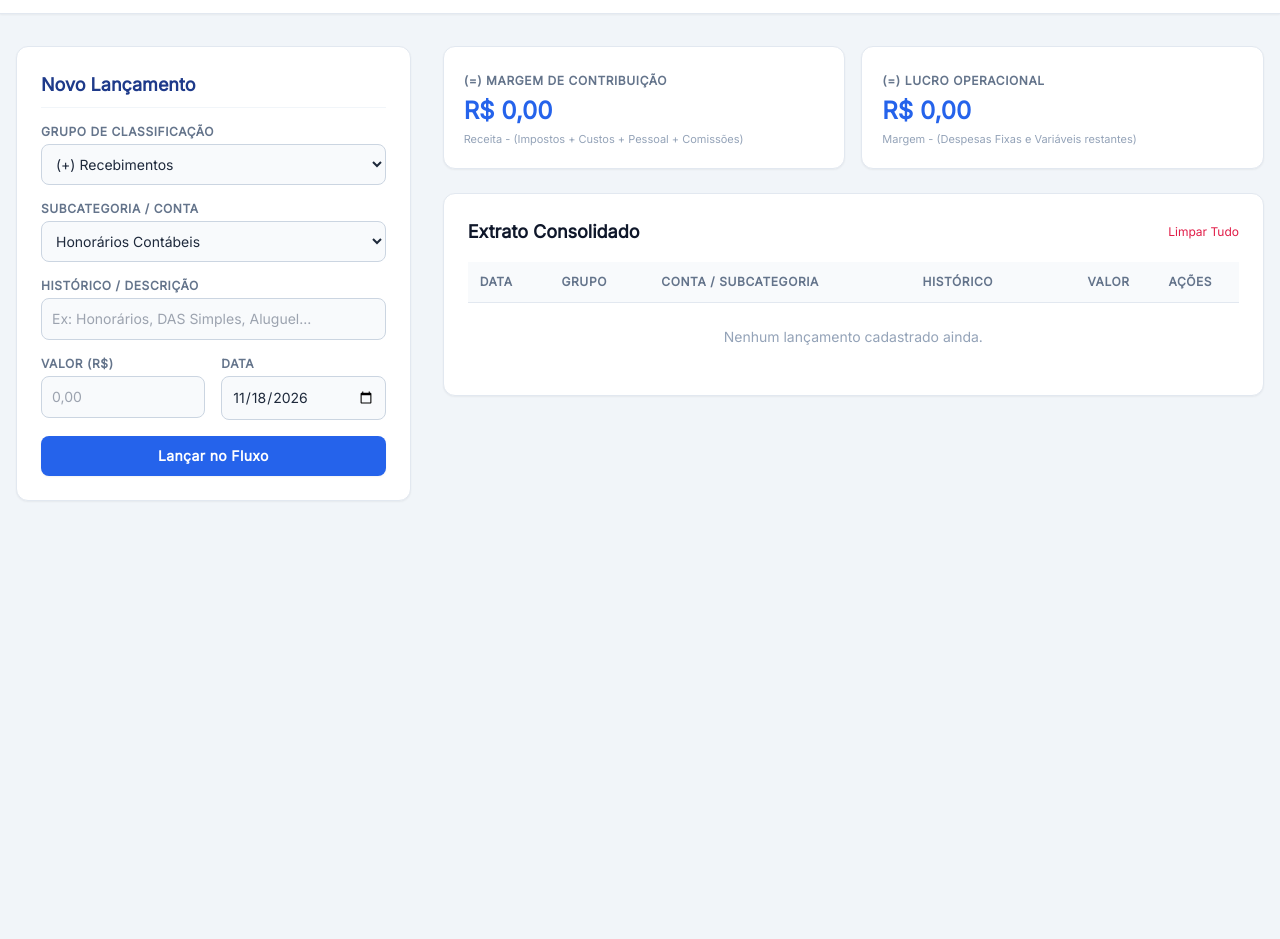
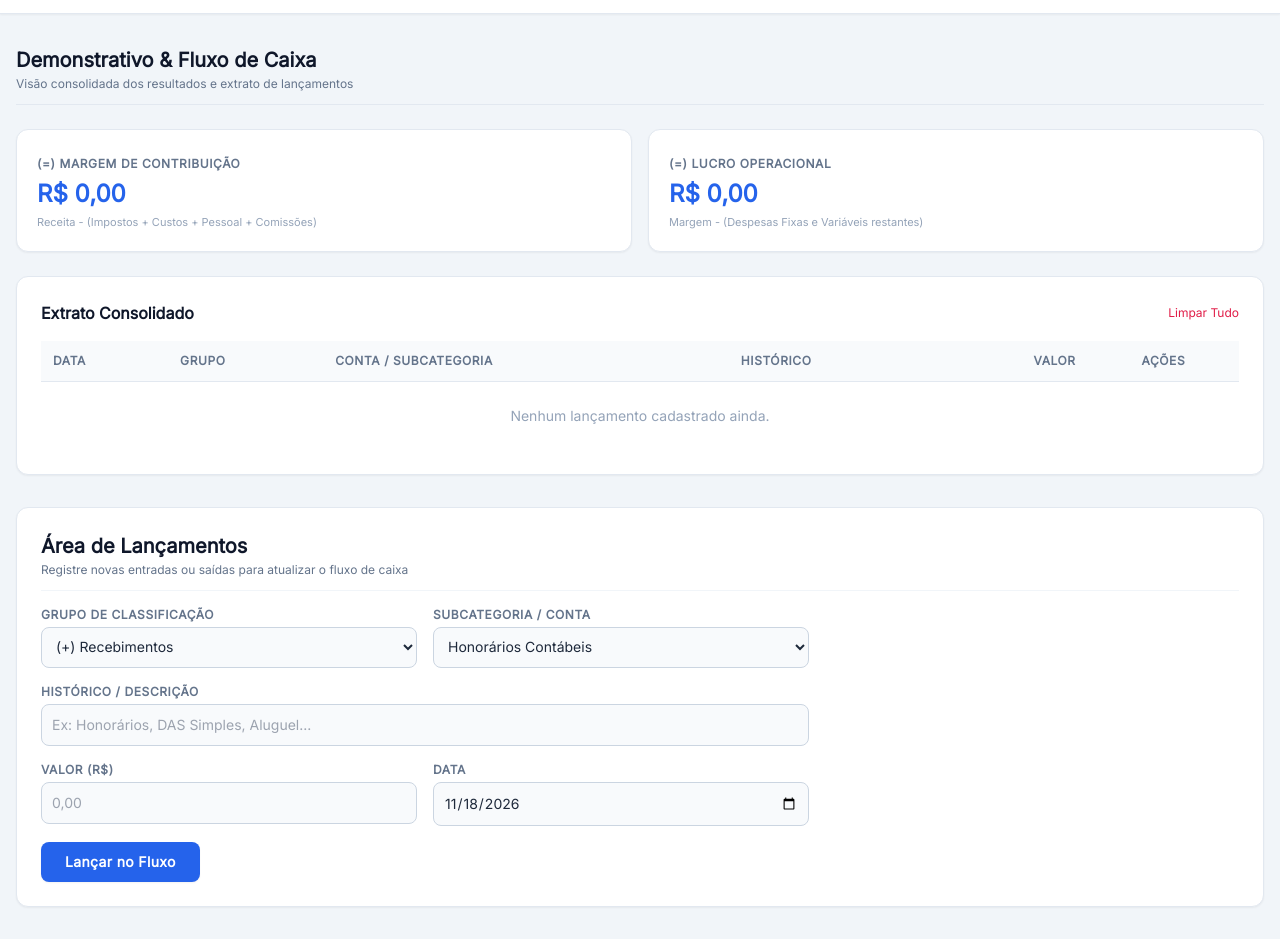
Before and after one commit to 60838269346/AMF-FLUXO-DE-CAIXA-, a plain HTML site: page index.html in a window 1280 px wide. Shown: the part 51-990 px from the top of the page. Before the commit the page ends 800 px from the top, so only its background shows below. Drawn offline with nearby package versions, Linux system fonts and the light colour scheme.

Commit message:
Update index.html

```diff
--- a/index.html
+++ b/index.html
@@ -22,61 +22,19 @@
         </div>
     </header>
 
-    <!-- Main Container -->
-    <main class="max-w-7xl mx-auto px-4 py-8 grid grid-cols-1 lg:grid-cols-3 gap-8">
+    <!-- Main Container com Layout em Blocos Separados -->
+    <main class="max-w-7xl mx-auto px-4 py-8 space-y-8">
 
-        <!-- Formulário de Lançamento -->
-        <section class="bg-white border border-slate-200 rounded-xl p-6 shadow-sm h-fit">
-            <h2 class="text-lg font-semibold text-blue-900 mb-4 pb-2 border-b border-slate-100">Novo Lançamento</h2>
+        <!-- BLOCO 1: VISUALIZAÇÃO DO FLUXO DE CAIXA E DRE (PRIMEIRO) -->
+        <section class="space-y-6">
+            <div class="flex items-center justify-between border-b border-slate-200 pb-3">
+                <div>
+                    <h2 class="text-xl font-bold text-slate-900">Demonstrativo & Fluxo de Caixa</h2>
+                    <p class="text-xs text-slate-500 mt-0.5">Visão consolidada dos resultados e extrato de lançamentos</p>
+                </div>
+            </div>
 
-            <form id="formLancamento" class="space-y-4">
-                <div>
-                    <label class="block text-xs uppercase tracking-wider text-slate-500 font-semibold mb-1">Grupo de Classificação</label>
-                    <select id="tipo" class="w-full bg-slate-50 border border-slate-300 rounded-lg p-2.5 text-sm focus:border-blue-500 focus:ring-1 focus:ring-blue-500 focus:outline-none text-slate-800" onchange="atualizarSubcategorias()" required>
-                        <option value="Recebimento">(+) Recebimentos</option>
-                        <option value="Imposto">(-) Impostos</option>
-                        <option value="Custo Direto">(-) Custo Direto</option>
-                        <option value="Despesa Pessoal">(-) Despesa com Pessoal</option>
-                        <option value="Comissao">(-) Comissões Comerciais Diretas</option>
-                        <option value="Despesa Comercial">(-) Despesas Comerciais</option>
-                        <option value="Despesa Administrativa">(-) Despesas Administrativas</option>
-                        <option value="Outras Despesas">(-) Outras Despesas Variáveis</option>
-                    </select>
-                </div>
-
-                <div>
-                    <label class="block text-xs uppercase tracking-wider text-slate-500 font-semibold mb-1">Subcategoria / Conta</label>
-                    <select id="subcategoria" class="w-full bg-slate-50 border border-slate-300 rounded-lg p-2.5 text-sm focus:border-blue-500 focus:ring-1 focus:ring-blue-500 focus:outline-none text-slate-800" required>
-                        <!-- Preenchido dinamicamente via JS -->
-                    </select>
-                </div>
-
-                <div>
-                    <label class="block text-xs uppercase tracking-wider text-slate-500 font-semibold mb-1">Histórico / Descrição</label>
-                    <input type="text" id="descricao" placeholder="Ex: Honorários, DAS Simples, Aluguel..." class="w-full bg-slate-50 border border-slate-300 rounded-lg p-2.5 text-sm focus:border-blue-500 focus:ring-1 focus:ring-blue-500 focus:outline-none text-slate-800" required>
-                </div>
-
-                <div class="grid grid-cols-2 gap-4">
-                    <div>
-                        <label class="block text-xs uppercase tracking-wider text-slate-500 font-semibold mb-1">Valor (R$)</label>
-                        <input type="number" step="0.01" id="valor" placeholder="0,00" class="w-full bg-slate-50 border border-slate-300 rounded-lg p-2.5 text-sm focus:border-blue-500 focus:ring-1 focus:ring-blue-500 focus:outline-none text-slate-800" required>
-                    </div>
-                    <div>
-                        <label class="block text-xs uppercase tracking-wider text-slate-500 font-semibold mb-1">Data</label>
-                        <input type="date" id="data" class="w-full bg-slate-50 border border-slate-300 rounded-lg p-2.5 text-sm focus:border-blue-500 focus:ring-1 focus:ring-blue-500 focus:outline-none text-slate-800" required>
-                    </div>
-                </div>
-
-                <button type="submit" class="w-full bg-blue-600 hover:bg-blue-700 text-white font-semibold py-2.5 rounded-lg transition-colors text-sm tracking-wide shadow-sm mt-2">
-                    Lançar no Fluxo
-                </button>
-            </form>
-        </section>
-
-        <!-- Relatório e Listagem -->
-        <section class="lg:col-span-2 space-y-6">
-
-            <!-- Cards de Indicadores (DRE Gerencial) -->
+            <!-- Cards de Indicadores -->
             <div class="grid grid-cols-1 md:grid-cols-2 gap-4">
                 <div class="bg-white border border-slate-200 p-5 rounded-xl shadow-sm">
                     <span class="text-xs text-slate-500 uppercase tracking-wider font-semibold">(=) Margem de Contribuição</span>
@@ -90,10 +48,10 @@
                 </div>
             </div>
 
-            <!-- Tabela de Lançamentos -->
+            <!-- Tabela de Extrato Consolidado -->
             <div class="bg-white border border-slate-200 rounded-xl p-6 shadow-sm overflow-hidden">
                 <div class="flex justify-between items-center mb-4">
-                    <h2 class="text-lg font-semibold text-slate-900">Extrato Consolidado</h2>
+                    <h3 class="text-md font-semibold text-slate-900">Extrato Consolidado</h3>
                     <button onclick="limparDados()" class="text-xs text-rose-600 hover:underline font-medium">Limpar Tudo</button>
                 </div>
                 <div class="overflow-x-auto">
@@ -114,8 +72,61 @@
                     </table>
                 </div>
             </div>
+        </section>
 
+        <!-- BLOCO 2: LOCAL DE LANÇAMENTO (SEGUNDO) -->
+        <section class="bg-white border border-slate-200 rounded-xl p-6 shadow-sm">
+            <div class="border-b border-slate-100 pb-3 mb-4">
+                <h2 class="text-xl font-bold text-slate-900">Área de Lançamentos</h2>
+                <p class="text-xs text-slate-500 mt-0.5">Registre novas entradas ou saídas para atualizar o fluxo de caixa</p>
+            </div>
+
+            <form id="formLancamento" class="space-y-4 max-w-3xl">
+                <div class="grid grid-cols-1 md:grid-cols-2 gap-4">
+                    <div>
+                        <label class="block text-xs uppercase tracking-wider text-slate-500 font-semibold mb-1">Grupo de Classificação</label>
+                        <select id="tipo" class="w-full bg-slate-50 border border-slate-300 rounded-lg p-2.5 text-sm focus:border-blue-500 focus:ring-1 focus:ring-blue-500 focus:outline-none text-slate-800" onchange="atualizarSubcategorias()" required>
+                            <option value="Recebimento">(+) Recebimentos</option>
+                            <option value="Imposto">(-) Impostos</option>
+                            <option value="Custo Direto">(-) Custo Direto</option>
+                            <option value="Despesa Pessoal">(-) Despesa com Pessoal</option>
+                            <option value="Comissao">(-) Comissões Comerciais Diretas</option>
+                            <option value="Despesa Comercial">(-) Despesas Comerciais</option>
+                            <option value="Despesa Administrativa">(-) Despesas Administrativas</option>
+                            <option value="Outras Despesas">(-) Outras Despesas Variáveis</option>
+                        </select>
+                    </div>
+
+                    <div>
+                        <label class="block text-xs uppercase tracking-wider text-slate-500 font-semibold mb-1">Subcategoria / Conta</label>
+                        <select id="subcategoria" class="w-full bg-slate-50 border border-slate-300 rounded-lg p-2.5 text-sm focus:border-blue-500 focus:ring-1 focus:ring-blue-500 focus:outline-none text-slate-800" required>
+                            <!-- Preenchido dinamicamente via JS -->
+                        </select>
+                    </div>
+                </div>
+
+                <div>
+                    <label class="block text-xs uppercase tracking-wider text-slate-500 font-semibold mb-1">Histórico / Descrição</label>
+                    <input type="text" id="descricao" placeholder="Ex: Honorários, DAS Simples, Aluguel..." class="w-full bg-slate-50 border border-slate-300 rounded-lg p-2.5 text-sm focus:border-blue-500 focus:ring-1 focus:ring-blue-500 focus:outline-none text-slate-800" required>
+                </div>
+
+                <div class="grid grid-cols-1 md:grid-cols-2 gap-4">
+                    <div>
+                        <label class="block text-xs uppercase tracking-wider text-slate-500 font-semibold mb-1">Valor (R$)</label>
+                        <input type="number" step="0.01" id="valor" placeholder="0,00" class="w-full bg-slate-50 border border-slate-300 rounded-lg p-2.5 text-sm focus:border-blue-500 focus:ring-1 focus:ring-blue-500 focus:outline-none text-slate-800" required>
+                    </div>
+                    <div>
+                        <label class="block text-xs uppercase tracking-wider text-slate-500 font-semibold mb-1">Data</label>
+                        <input type="date" id="data" class="w-full bg-slate-50 border border-slate-300 rounded-lg p-2.5 text-sm focus:border-blue-500 focus:ring-1 focus:ring-blue-500 focus:outline-none text-slate-800" required>
+                    </div>
+                </div>
+
+                <button type="submit" class="bg-blue-600 hover:bg-blue-700 text-white font-semibold px-6 py-2.5 rounded-lg transition-colors text-sm tracking-wide shadow-sm mt-2">
+                    Lançar no Fluxo
+                </button>
+            </form>
         </section>
+
     </main>
 
     <script>
```
